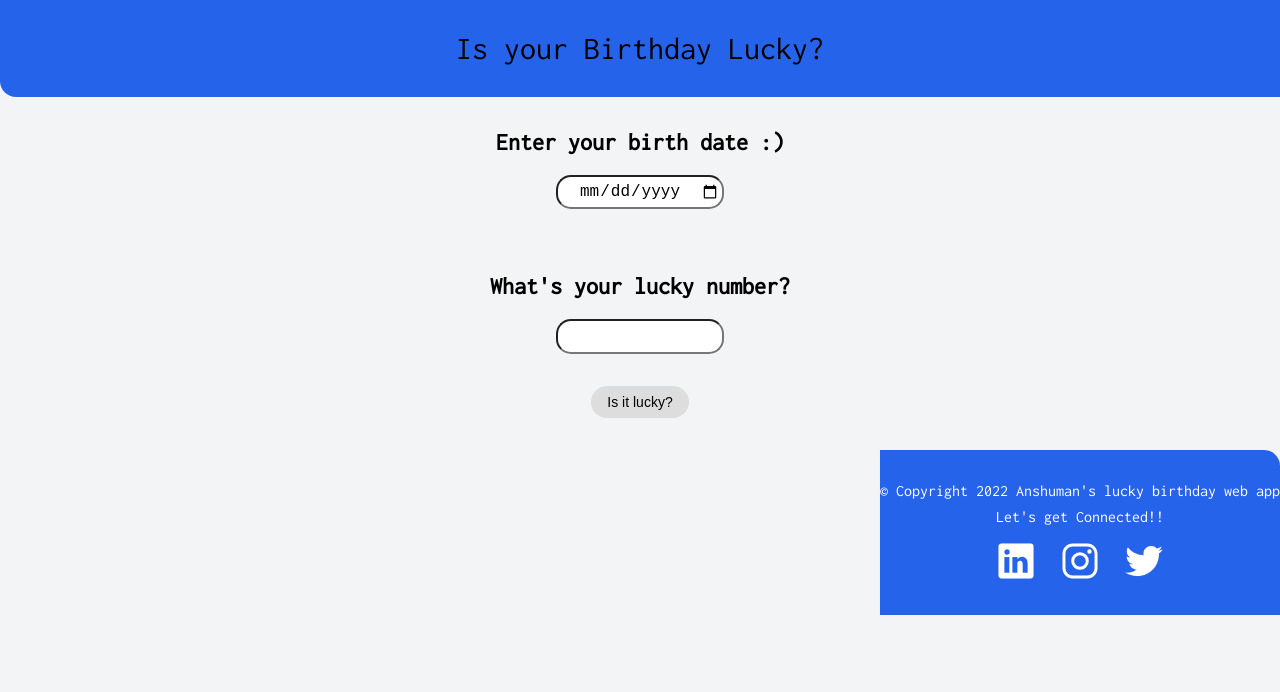
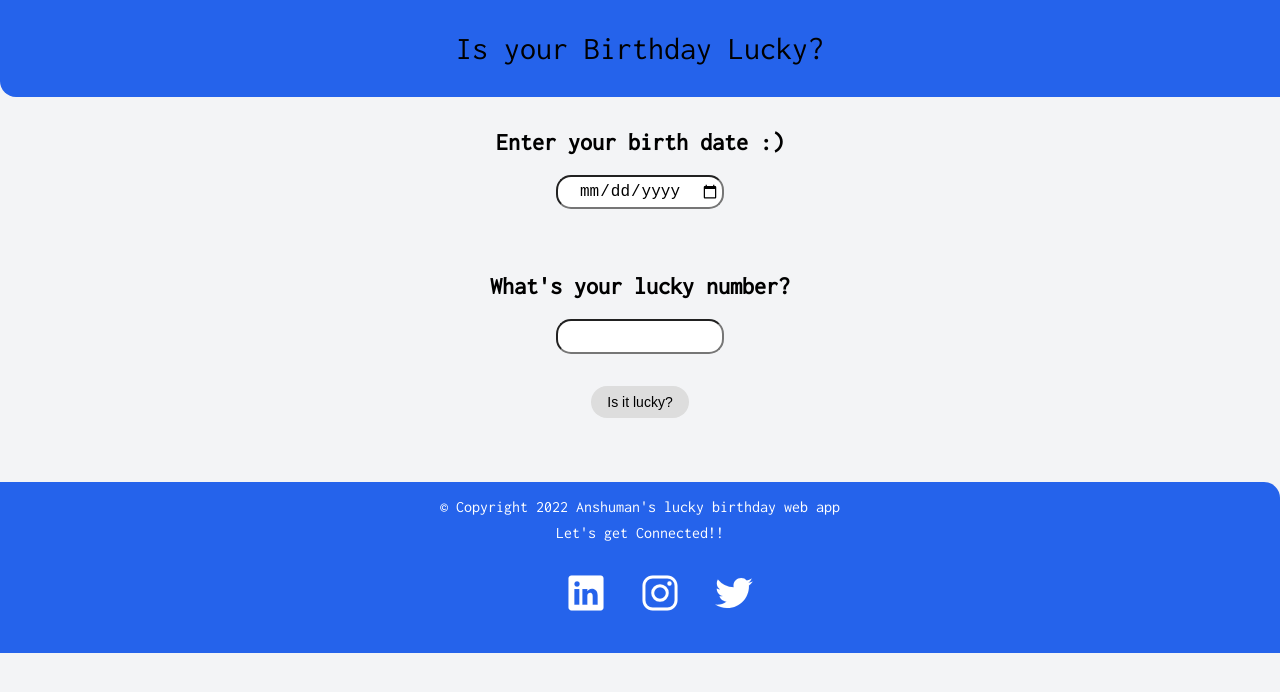
Before and after one commit to sharma-anshuman/Lucky-Birthday, a plain HTML site: page index.html in a window 1280 px wide. Drawn offline with nearby package versions, Linux system fonts and the light colour scheme.

Commit message:
update: style.css

```diff
--- a/style.css
+++ b/style.css
@@ -4,10 +4,7 @@ body{
     font-family: 'Inconsolata', monospace;
     margin: 0px;
     text-align: center;
-    margin-left: auto;
-    margin-right: auto;
     background-color: #f3f4f6;
-    flex: 100%;
 }
 
 .header{
@@ -16,7 +13,6 @@ body{
     margin-bottom: 2rem;
     display: block;
     background-color: #2563eb;
-    max-width: 100%;
     border-bottom-left-radius: 1rem;
 }
 
@@ -24,7 +20,6 @@ body{
     margin-top: 0px;
     margin-left: auto;
     margin-right: auto;
-    max-width: fit-content;
 }
 
 
@@ -85,20 +80,20 @@ button{
 
 
     .footer{
+        margin-top: 4rem;
         background-color: #2563eb;
-    padding: 2rem 0px;
+        padding: 1rem 0px;
+        max-width: 100%;
+        margin-bottom: 0px;
         text-align: center;
         color: white;
         border-top-right-radius: 1rem;
-    padding-bottom: 10px;
-    height: 100%;
-    display: inherit;
-    float: inline-end;
     }
 
 .list-item-inline{
     display: inline-block;
-    padding: 0rem 0.5rem;
+    padding: 0rem 0.8rem;
+    margin-top: 1rem;
 }
 
 
@@ -106,10 +101,6 @@ button{
     color: white;
 }
 
-.footer ul{
-    padding-inline-start: 0px;
-}
-
 .alert-line{
     color: red;
 }
```
Lines whose indentation alone changed are shown as unchanged.
